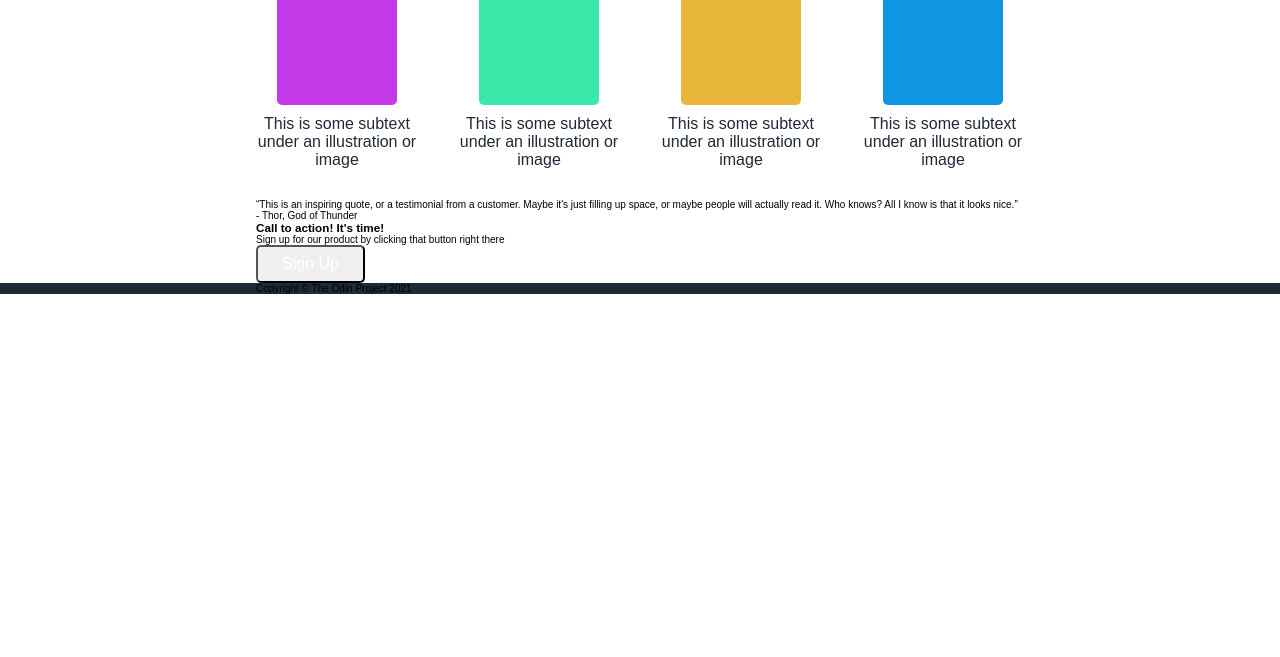
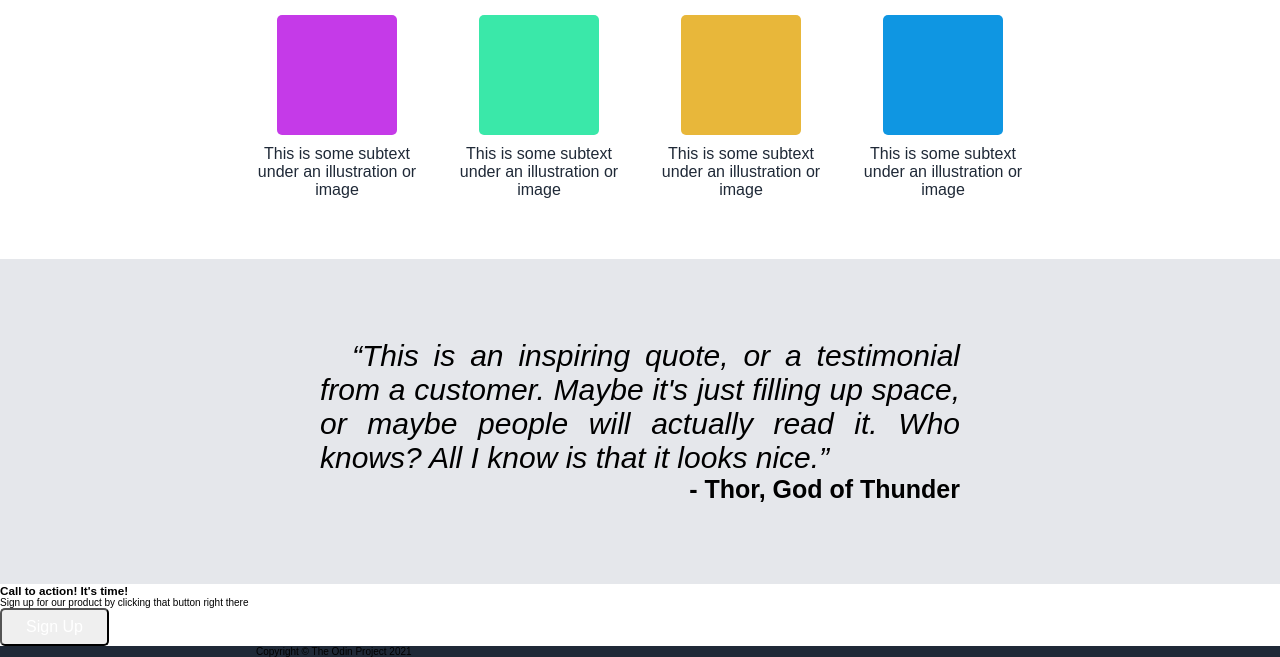
Before and after one commit to Isfaqul/odin_project_the_landing_page, a plain HTML site: page index.html in a window 1280 px wide. Shown: the part 620-1277 px from the top of the page. Before the commit the page ends 914 px from the top, so only its background shows below. Drawn offline with Linux system fonts and the light colour scheme.

Commit message:
Add style for Hero Section three

```diff
--- a/index.html
+++ b/index.html
@@ -74,15 +74,18 @@
             </div>
           </div>
         </section>
+      </div>
 
       <!-- Main Three | Quote Container -->
       <section class="hero-three">
+        <div class="container container-quote">
           <q class="quote"
             >This is an inspiring quote, or a testimonial from a customer. Maybe
             it's just filling up space, or maybe people will actually read it.
             Who knows? All I know is that it looks nice.</q
           >
           <p class="quote-author">- Thor, God of Thunder</p>
+        </div>
       </section>
       <!-- Main Four| Call To action -->
       <section class="hero-four">
@@ -96,7 +99,6 @@
           </div>
         </div>
       </section>
-      </div>
     </main>
     <!-- Footer -->
     <footer>
--- a/style.css
+++ b/style.css
@@ -114,7 +114,7 @@ header {
 /* Main Two */
 
 .hero-two {
-  padding: 3rem 0 3rem 0;
+  padding: 6rem 0 6rem 0;
   text-align: center;
 }
 
@@ -165,3 +165,30 @@ header {
   font-weight: 500;
   color: var(--dark-blue);
 }
+
+/* Hero Section Three */
+
+.hero-three {
+  padding: 8rem 0 8rem 0;
+  background-color: var(--quote-section-bg);
+}
+
+.quote {
+  display: block;
+  margin: 0 auto;
+  font-size: 3rem;
+  font-style: italic;
+  font-weight: 300;
+  text-indent: 5%;
+  text-align: justify;
+}
+
+.container-quote.container {
+  width: 50%;
+}
+
+.quote-author {
+  text-align: right;
+  font-weight: 600;
+  font-size: 2.5rem;
+}
```
Lines whose indentation alone changed are shown as unchanged.
